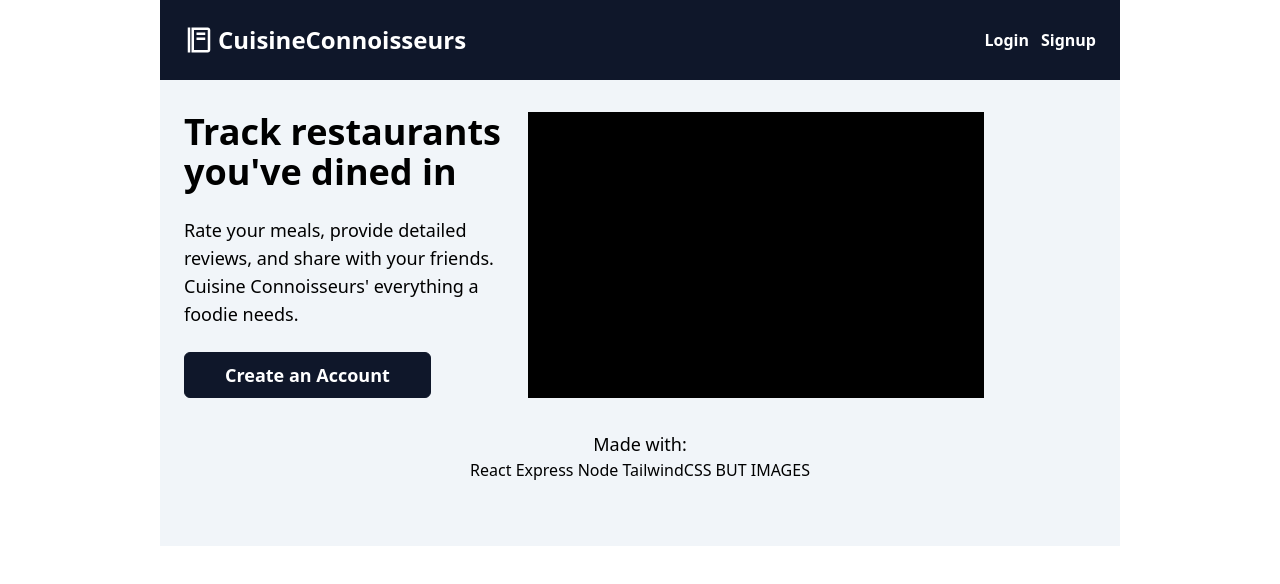
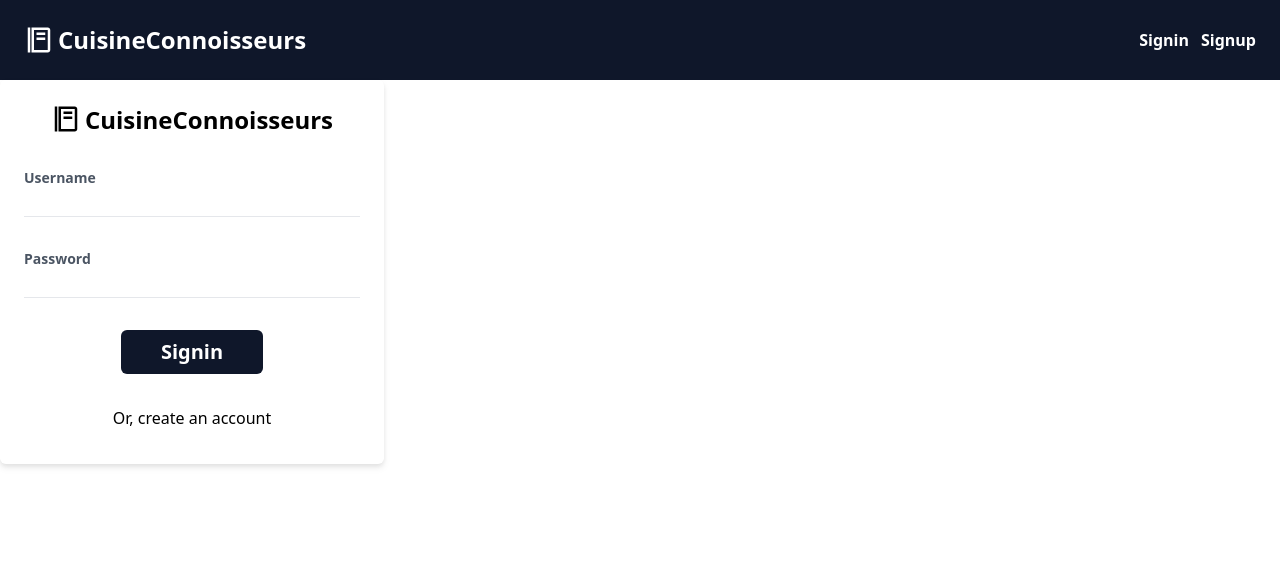
Before and after one commit to kmatic/cuisine-connoisseurs-client, a React (Create React App) app: page / in a window 1280 px wide. Shown: the top 584 px of the page. Built offline with nearby package versions, Linux system fonts and the light colour scheme.

Commit message:
login page initial design

```diff
--- a/src/App.js
+++ b/src/App.js
@@ -1,13 +1,15 @@
 import Header from './components/Header'
 import Footer from './components/Footer'
 import Landing from './pages/Landing'
+import Login from './pages/Login'
 
 const App = () => {
     return (
         <>
             <Header />
-            <main className="bg-slate-100">
-                <Landing />
+            <main>
+                {/* <Landing /> */}
+                <Login />
             </main>
             {/* <Footer /> */}
         </>
--- a/src/components/Header.js
+++ b/src/components/Header.js
@@ -11,7 +11,7 @@ const Header = () => {
                     </h1>
                 </div>
                 <ul className="flex font-semibold text-base gap-3">
-                    <li>Login</li>
+                    <li>Signin</li>
                     <li>Signup</li>
                 </ul>
             </nav>
--- a/src/index.css
+++ b/src/index.css
@@ -3,6 +3,6 @@
 @tailwind utilities;
 
 body {
-    max-width: 960px;
+    /* max-width: 960px; */
     margin: 0 auto;
 }
--- a/src/pages/Landing.js
+++ b/src/pages/Landing.js
@@ -1,6 +1,5 @@
 const Landing = () => {
     return (
-        <>
         <div className="p-4 py-8 mx-2">
             <section className="flex gap-6">
                 <div className="max-w-xs flex flex-col gap-6">
@@ -9,8 +8,8 @@ const Landing = () => {
                     </h1>
                     <p className="text-lg">
                         Rate your meals, provide detailed reviews, and share
-                            with your friends. Cuisine Connoisseurs' everything
-                            a foodie needs.
+                        with your friends. Cuisine Connoisseurs' everything a
+                        foodie needs.
                     </p>
                     <button className="border-slate-900 border border-solid bg-slate-900 text-white px-10 py-2 text-lg font-semibold rounded-md self-start hover:bg-white hover:text-slate-900">
                         Create an Account
@@ -23,7 +22,6 @@ const Landing = () => {
                 <div>React Express Node TailwindCSS BUT IMAGES</div>
             </section>
         </div>
-        </>
     )
 }
 
--- a/src/pages/Login.js
+++ b/src/pages/Login.js
@@ -0,0 +1,38 @@
+import { BiFoodMenu } from 'react-icons/bi'
+
+const Login = () => {
+    return (
+        <div className="bg-white flex items-center flex-col max-w-sm h-96 p-6 drop-shadow-md rounded-md gap-8">
+            <div className="flex gap-1">
+                <BiFoodMenu className="text-3xl" />
+                <h1 className="text-2xl font-semibold">CuisineConnoisseurs</h1>
+            </div>
+            <form className="flex flex-col self-stretch gap-8">
+                <div className="flex flex-col">
+                    <label className="text-sm text-gray-600 font-semibold">
+                        Username
+                    </label>
+                    <input
+                        type="text"
+                        className="border-b focus:outline-none pb-1"
+                    />
+                </div>
+                <div className="flex flex-col">
+                    <label className="text-sm text-gray-600 font-semibold">
+                        Password
+                    </label>
+                    <input
+                        type="password"
+                        className="border-b focus:outline-none pb-1"
+                    />
+                </div>
+                <button className="bg-slate-900 text-white px-10 py-2 font-semibold text-xl rounded-md self-center">
+                    Signin
+                </button>
+            </form>
+            <a>Or, create an account</a>
+        </div>
+    )
+}
+
+export default Login
```
Lines whose indentation alone changed are shown as unchanged.
